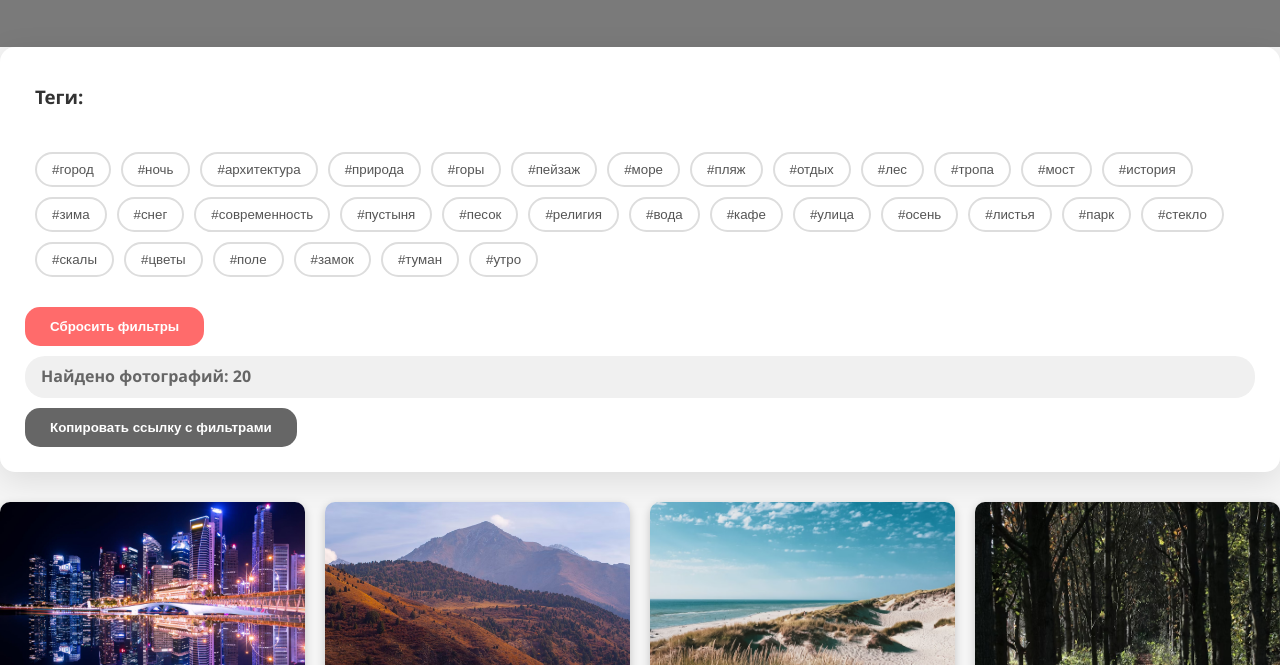
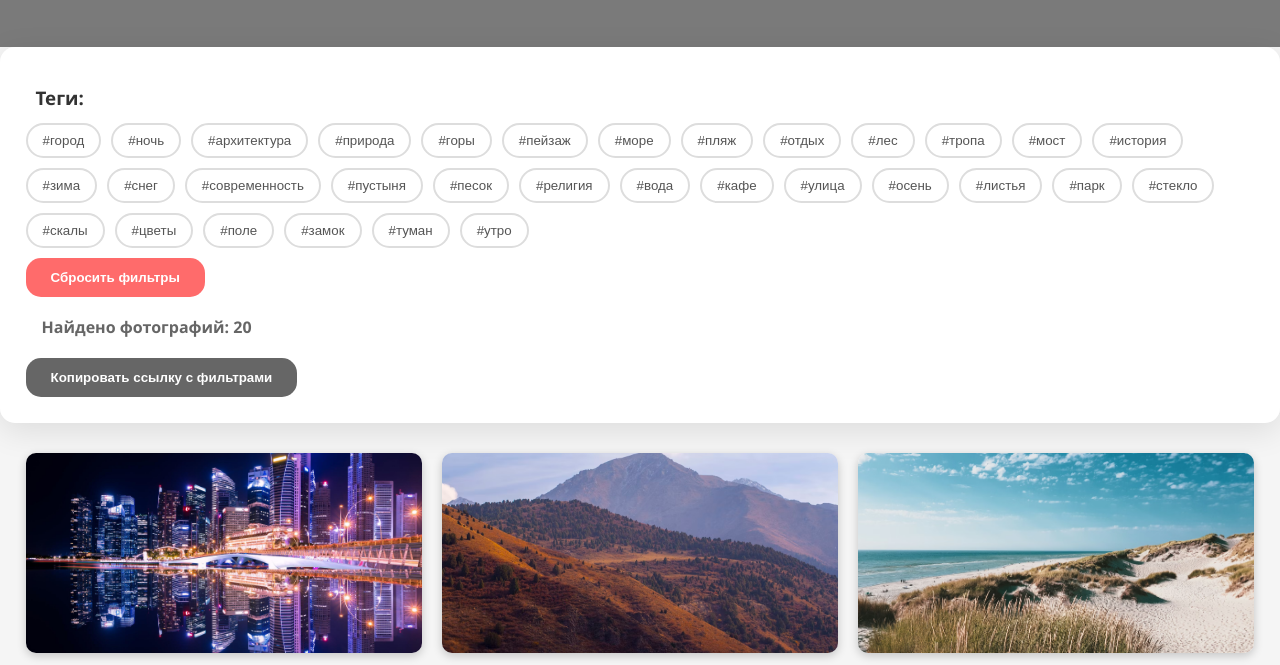
Before and after one commit to anna-krkv/gallery-project, a plain HTML site: page index.html in a window 1280 px wide. Shown: the part 107-772 px from the top of the page. Drawn offline with Linux system fonts and the light colour scheme.

Commit message:
footer + margins etc

```diff
--- a/index.html
+++ b/index.html
@@ -39,7 +39,9 @@
             </div>
         </div>
     </main>
+    <footer>
 
+    </footer>
     <script src="scripts/app.js"></script>
 </body>
 </html>
--- a/styles/main.css
+++ b/styles/main.css
@@ -12,7 +12,9 @@ body {
     min-height: 100vh;
     background: #f5f5f5;
 }
-
+footer {
+    padding: 40px 20px;
+}
 header {
     text-align: center;
     padding: 40px 20px;
@@ -41,7 +43,7 @@ header p {
 /* Фильтры */
 .filters {
     background: rgba(255, 255, 255, 0.95);
-    padding: 25px;
+    padding: 2vw;
     border-radius: 15px;
     margin-bottom: 30px;
     box-shadow: 0 8px 32px rgba(0,0,0,0.1);
@@ -64,8 +66,8 @@ header p {
     display: flex;
     flex-wrap: wrap;
     gap: 10px;
-    margin: 20px 0;
-    padding: 10px;
+    margin: 0 0;
+    padding-bottom: 10px;
 }
 
 .tag-btn {
@@ -125,7 +127,7 @@ header p {
     margin-bottom: 10px;
     font-weight: 600;
     color: #666;
-    background: #f0f0f0;
+
     padding: 8px 16px;
     border-radius: 20px;
 }
@@ -135,6 +137,8 @@ header p {
     display: grid;
     grid-template-columns: repeat(auto-fill, minmax(300px, 1fr));
     gap: 20px;
+    margin: 2vw;
+
 }
 
 .photo-item {
```
